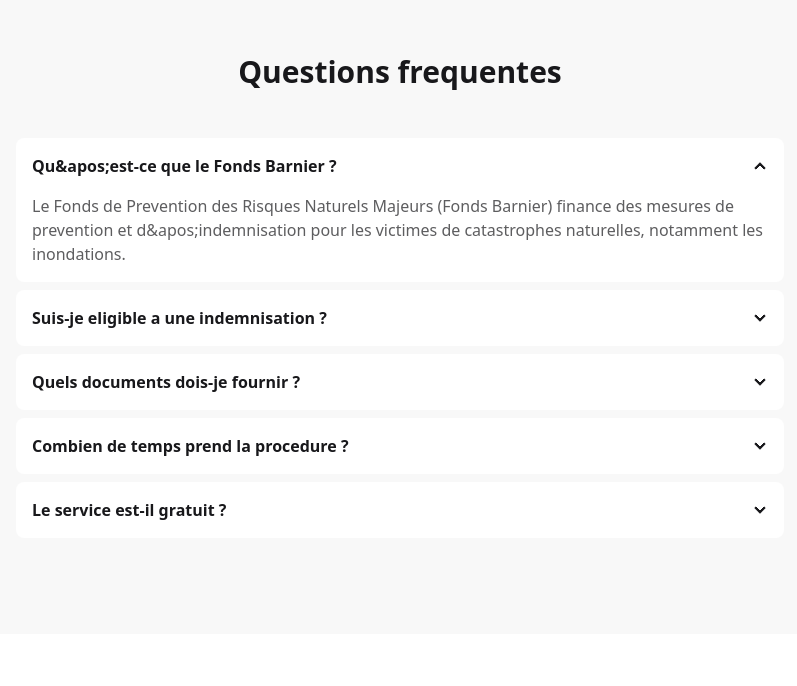
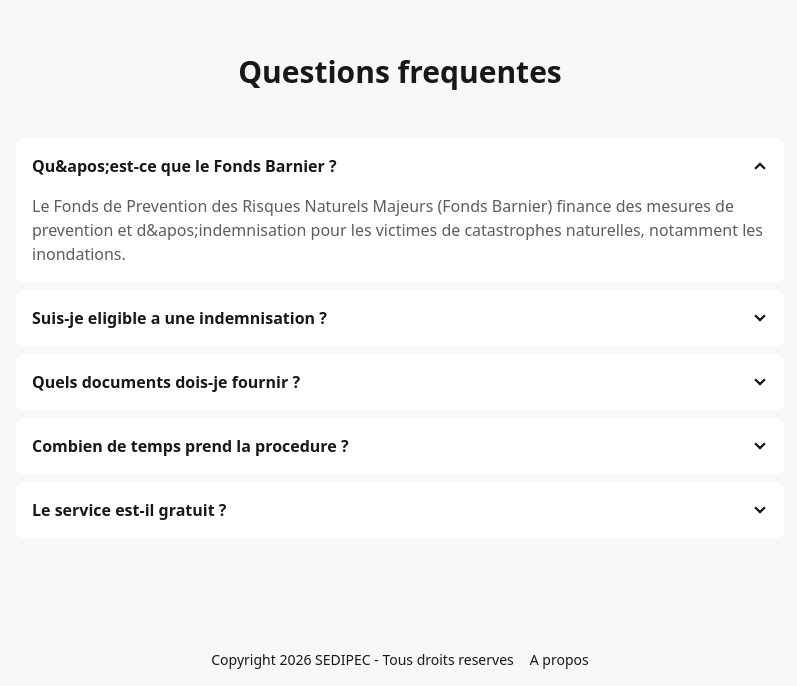
Before and after one commit to Sedipec/fondsbarnier-assistance, a Next.js app: page / in a window 1280 px wide. Shown: the part 1161-1847 px from the top of the page, without its empty margins (240-1037 px from the left). Before the commit the page ends 1795 px from the top, so only its background shows below. Built offline with nearby package versions, Linux system fonts and the light colour scheme.

Commit message:
feat(layout): add Footer component with copyright and about link
Closes #7

Co-Authored-By: SEDIPEC Factory <factory@sedipec.com>

```diff
--- a/app/layout.tsx
+++ b/app/layout.tsx
@@ -1,4 +1,5 @@
 import type { Metadata } from 'next';
+import Footer from '@/components/shared/Footer';
 import Navbar from '@/components/shared/Navbar';
 import './globals.css';
 
@@ -15,9 +16,10 @@ export default function RootLayout({
 }) {
   return (
     <html lang="fr" data-theme="light">
-      <body>
+      <body className="flex min-h-screen flex-col">
         <Navbar />
-        {children}
+        <main className="flex-1">{children}</main>
+        <Footer />
       </body>
     </html>
   );
--- /dev/null
+++ b/components/shared/Footer.tsx
@@ -0,0 +1,14 @@
+import Link from 'next/link';
+
+export default function Footer() {
+  return (
+    <footer className="footer footer-center bg-base-200 text-base-content p-4">
+      <div className="flex flex-col items-center gap-2 sm:flex-row sm:gap-4">
+        <p>Copyright 2026 SEDIPEC - Tous droits reserves</p>
+        <Link href="/about" className="link link-hover">
+          A propos
+        </Link>
+      </div>
+    </footer>
+  );
+}
```
Also changed, not shown: 1 other file (tests, documents, lock files or other folders).
